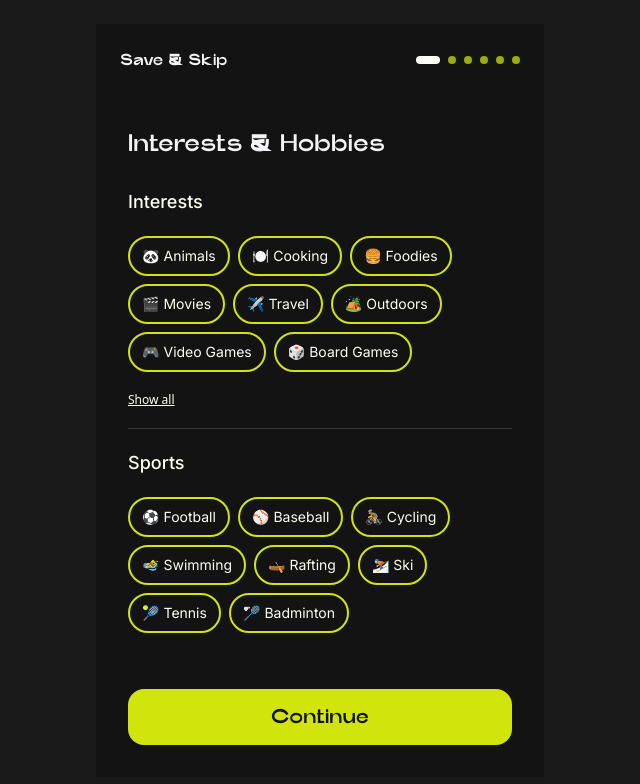
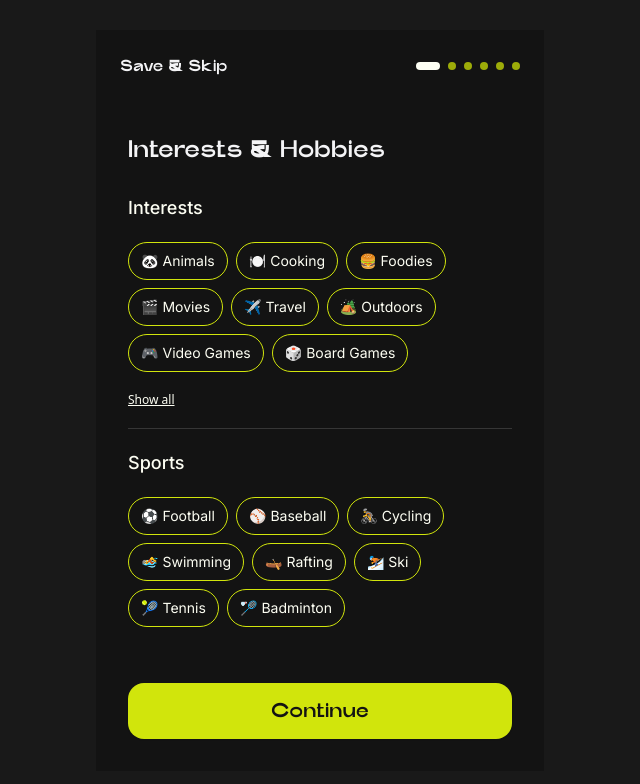
Before and after one commit to uzieee/gen-v1-next, a Next.js app: page /onboarding/interests-hobbies in a window 1280 px wide. Shown: the top 784 px of the page, without its empty margins (320-960 px from the left). Built offline with nearby package versions, Linux system fonts and the light colour scheme; a web font is replaced by a local one.

Commit message:
ref: update colors on tag, make tag group show all fit

```diff
--- a/src/components/atoms/Tag.tsx
+++ b/src/components/atoms/Tag.tsx
@@ -15,9 +15,9 @@ export default function Tag({ icon, label, selected, onClick, className }: TagPr
   return (
     <Badge className={
         cn(
-            'font-inter font-normal text-sm rounded-full py-2 px-3 cursor-pointer',
-            selected ? 'bg-primary-200 text-main font-bold' :
-            'border-2 border-primary text-main-700',
+            'font-inter font-normal text-sm rounded-full py-2 px-3 cursor-pointer transition-all duration-200 border border-primary text-main-700',
+            selected ? 'bg-primary-200/75' :
+            'bg-transparent hover:bg-primary-200/5',
             className
         )
     } onClick={onClick} variant={selected ? 'default' : 'outline'}>
--- a/src/components/molecules/TagGroup.tsx
+++ b/src/components/molecules/TagGroup.tsx
@@ -29,7 +29,7 @@ export default function TagGroup({ title, tags, selectedTags, onTagToggle, defau
         {!showAll && tags.length > 8 && (
         <div
             onClick={onShowAll}
-            className="text-main-700 underline text-xs hover:text-secondary-400 cursor-pointer"
+            className="w-fit text-main-700 underline text-xs hover:text-secondary-400 cursor-pointer"
         >
             Show all
         </div>
```
